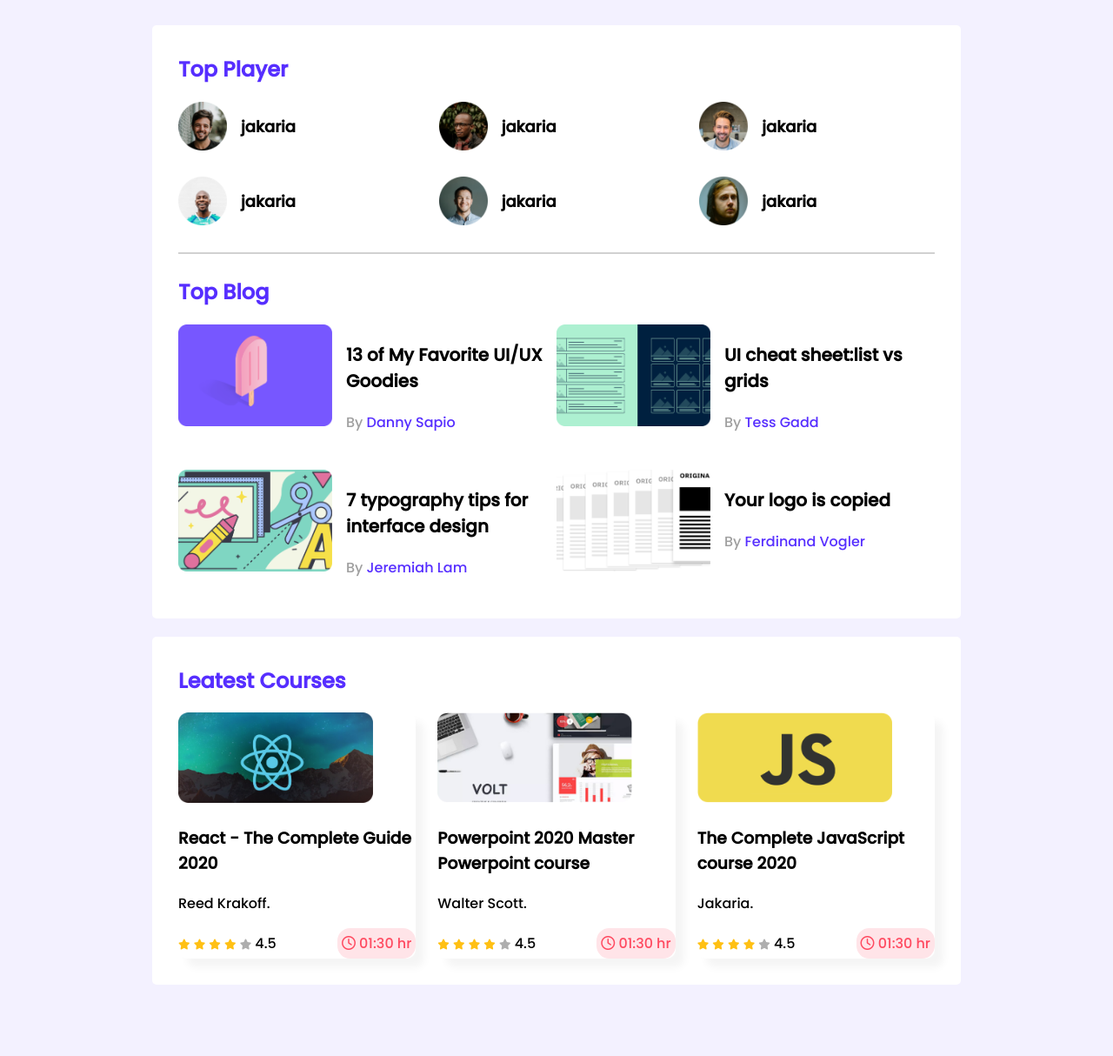
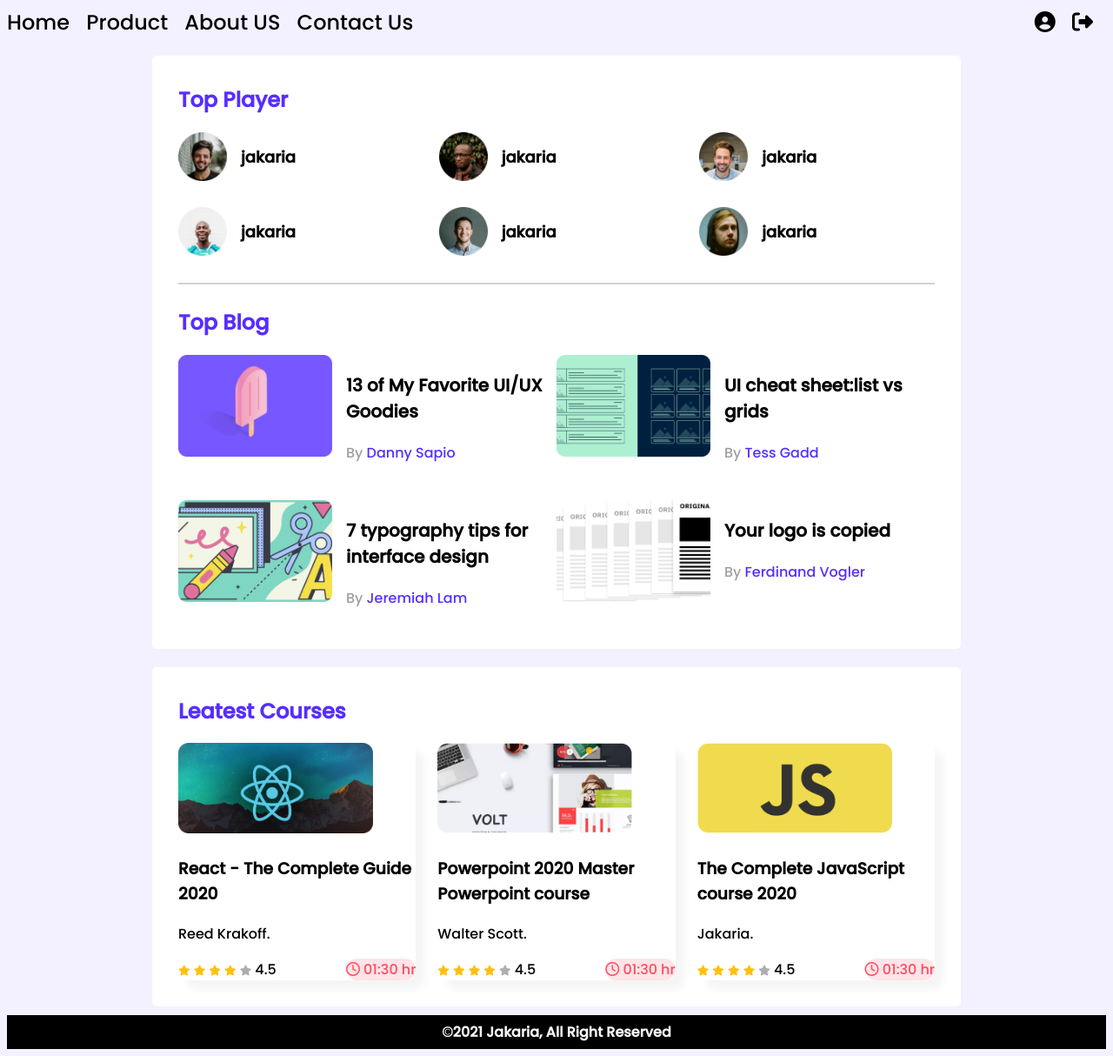
Before and after one commit to jakaria61/Leader-Board, a plain HTML site: page index.html in a window 1280 px wide. Shown: the whole page at 87% size. Before the commit the page ends 1140 px from the top, so only its background shows below. Drawn offline with Linux system fonts and the light colour scheme.

Commit message:
nav added

```diff
--- a/index.html
+++ b/index.html
@@ -15,7 +15,18 @@
 <body>
     <!-- header starts -->
     <header>
-
+        <nav>
+            <span>
+                <a href="">Home</a>
+                <a href="">Product</a>
+                <a href="">About US</a>
+                <a href="">Contact Us</a>
+            </span>
+            <span>
+                <a href=""><i class="fas fa-user-circle"></i></a>
+                <a href=""><i class="fas fa-sign-out-alt"></i></a>
+            </span>
+        </nav>
     </header>
     <!-- header end -->
     <main>
@@ -176,6 +187,9 @@
         </section>
 
     </main>
+    <section>
+        <footer>&copy;2021 Jakaria, All Right Reserved</footer>
+    </section>
 </body>
 
 </html>
--- a/style.css
+++ b/style.css
@@ -5,11 +5,25 @@
 body{
     font-family: 'Poppins', sans-serif;
     background: #F3F1FF;
+
 }
 main{
     display: flex;
     align-items: center;
     flex-direction: column;
+
+}
+nav a {
+    text-decoration: none;
+    color: black;
+    font-size: 1.5rem;
+    margin-right: 15px;
+
+}
+
+nav {
+    display: flex;
+    justify-content: space-between;
 }
 .container{
     background-color: #FFFFFF;
@@ -121,8 +135,16 @@ hr{
 .course-duration{
 background-color:#FFE4E8;
 border-radius: 14.6913px;
-padding: 5px 5px;
 color: #FF4A60;
+}
+
+footer{
+    text-align: center;
+    background-color: black;
+    color: whitesmoke;
+    font-weight: 600;
+    margin-top: 10px;
+    padding: 7px;
 }
 
 
```
